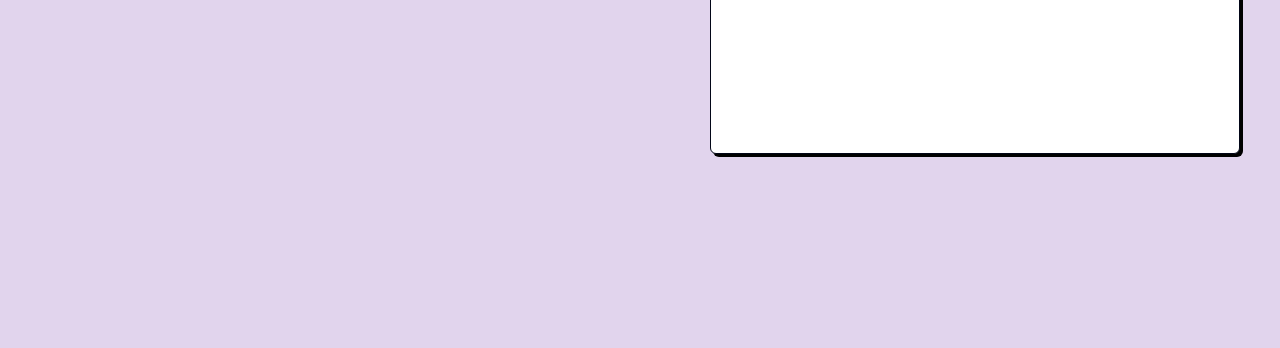
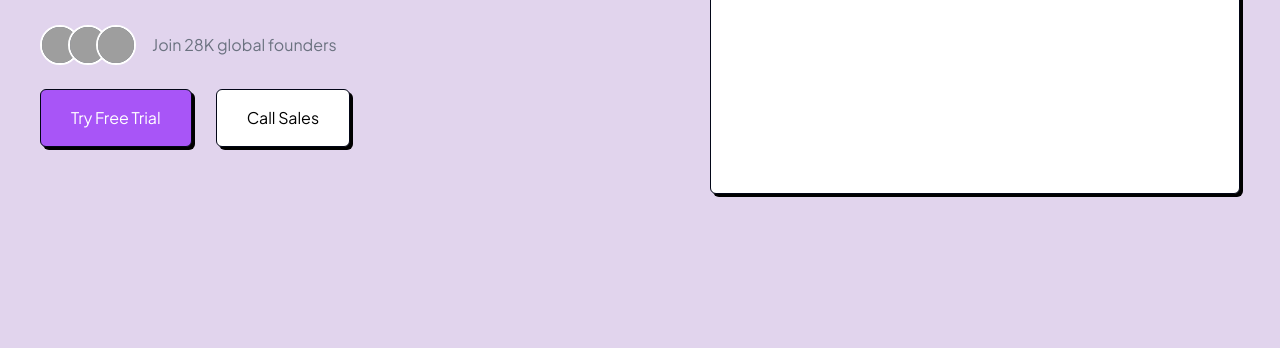
Before and after one commit to akbarhlubis/bwa-landing-page-intern-saas, a website built with Vite: page index.html in a window 1280 px wide. Shown: the part 452-800 px from the top of the page. Built offline with nearby package versions, Linux system fonts and the light colour scheme; grey boxes are pictures that could not be loaded.

Commit message:
chore: Update landing page design and add favicon

```diff
--- a/index.html
+++ b/index.html
@@ -23,20 +23,32 @@
     </nav>
     <div class="flex items-center gap-5">
       <a href="#">Sign In</a>
-      <a class="button border-style" href="#">Sign Up</a>
+      <a class="bg-purple-500 button border-style" href="#">Sign Up</a>
     </div>
   </header>
 
   <!-- Hero -->
-  <div class="flex flex-row items-center justify-between w-full px-10 py-4 hero">
+  <div class="flex flex-row items-center justify-between w-full px-10 py-4 mt-10 hero">
     <div class="w-1/2 left-section">
-      <h1 class="text-6xl font-bold">Explore Business Insights Analytics</h1>
-      <p>Make a better decision based on what your customer needs without compromising your business value propositions.</p>
-      <div class="join-picture">
-
+      <div class="flex flex-col gap-7">
+        <h1 class="text-6xl font-bold">Explore Business Insights Analytics</h1>
+        <p class="w-10/12 text-lg leading-9 text-gray-500">Make a better decision based on what your customer needs without
+          compromising your business value propositions.</p>
+        <div class="flex items-center gap-4 join-picture">
+          <div class="flex -space-x-3 group-picture">
+            <img class="relative inline-block object-cover w-10 h-10 bg-gray-500 border-2 border-white rounded-full"
+              src="https://xsgames.co/randomusers/avatar.php?g=male" alt="Picture">
+            <img class="relative inline-block object-cover w-10 h-10 bg-gray-500 border-2 border-white rounded-full"
+              src="https://xsgames.co/randomusers/avatar.php?g=male" alt="Picture">
+            <img class="relative inline-block object-cover w-10 h-10 bg-gray-500 border-2 border-white rounded-full"
+              src="https://xsgames.co/randomusers/avatar.php?g=female" alt="Picture">
+          </div>
+          <p class="text-gray-500">Join 28K global founders</p>
+        </div>
       </div>
-      <div class="buttons">
-
+      <div class="flex gap-6 mt-6 buttons">
+        <a class="bg-purple-500 button border-style" href="#">Try Free Trial</a>
+        <a class="text-black bg-white button border-style" href="#">Call Sales</a>
       </div>
     </div>
     <div class="right-section" data-aos="fade-down">
--- a/style.css
+++ b/style.css
@@ -17,7 +17,7 @@
     @apply bg-[#E1D4ED]
   }
   .button {
-    @apply bg-purple-500 text-white gap-5 rounded-md py-[16px] px-[30px] hover:font-semibold
+    @apply text-white gap-5 rounded-md py-[16px] px-[30px] hover:font-semibold
   }
   .border-style {
     @apply border border-slate-950 shadow-[3px_3px_0px_rgba(0,0,0,1)] hover:shadow-[6px_6px_0px_rgba(0,0,0,1)] transition-all
```
